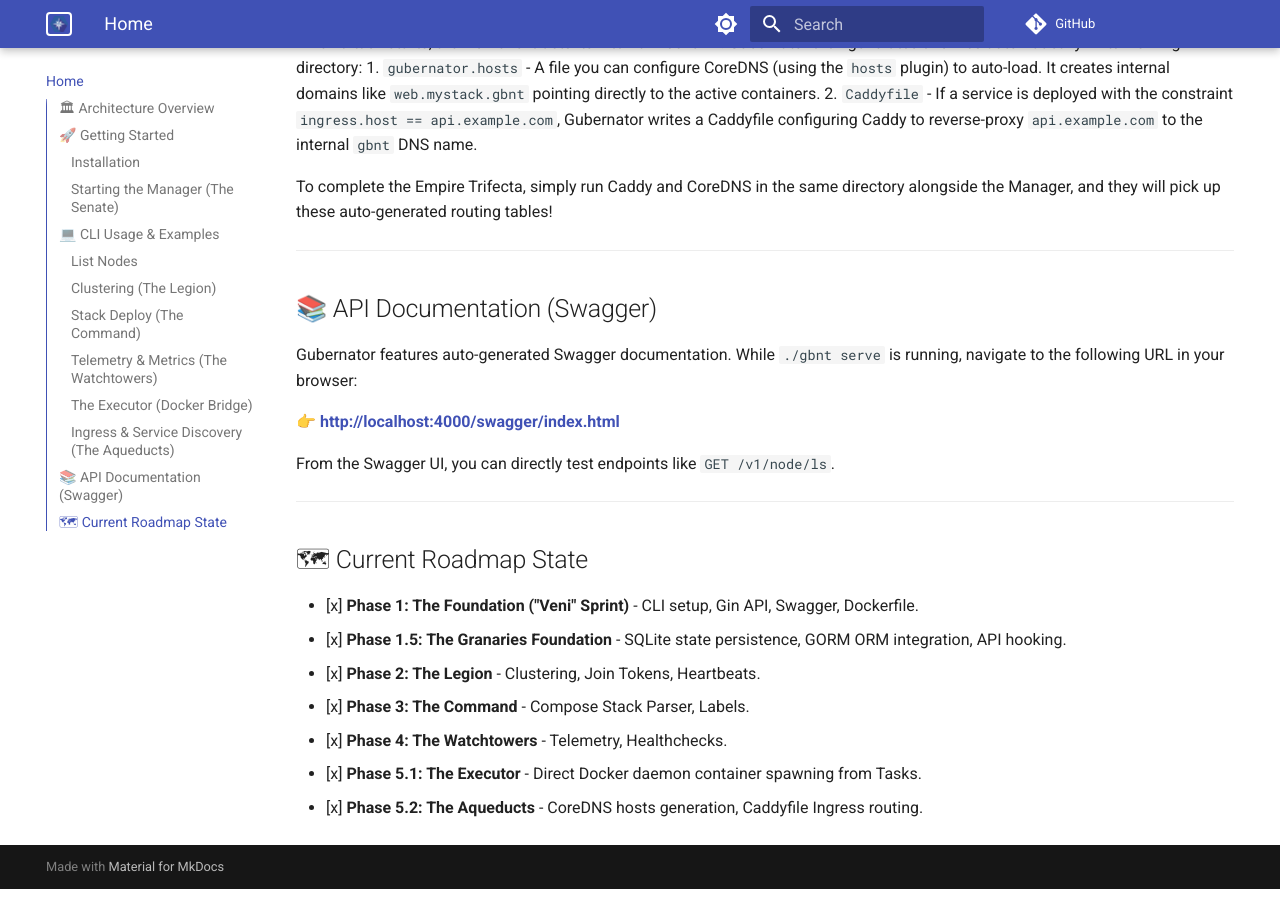
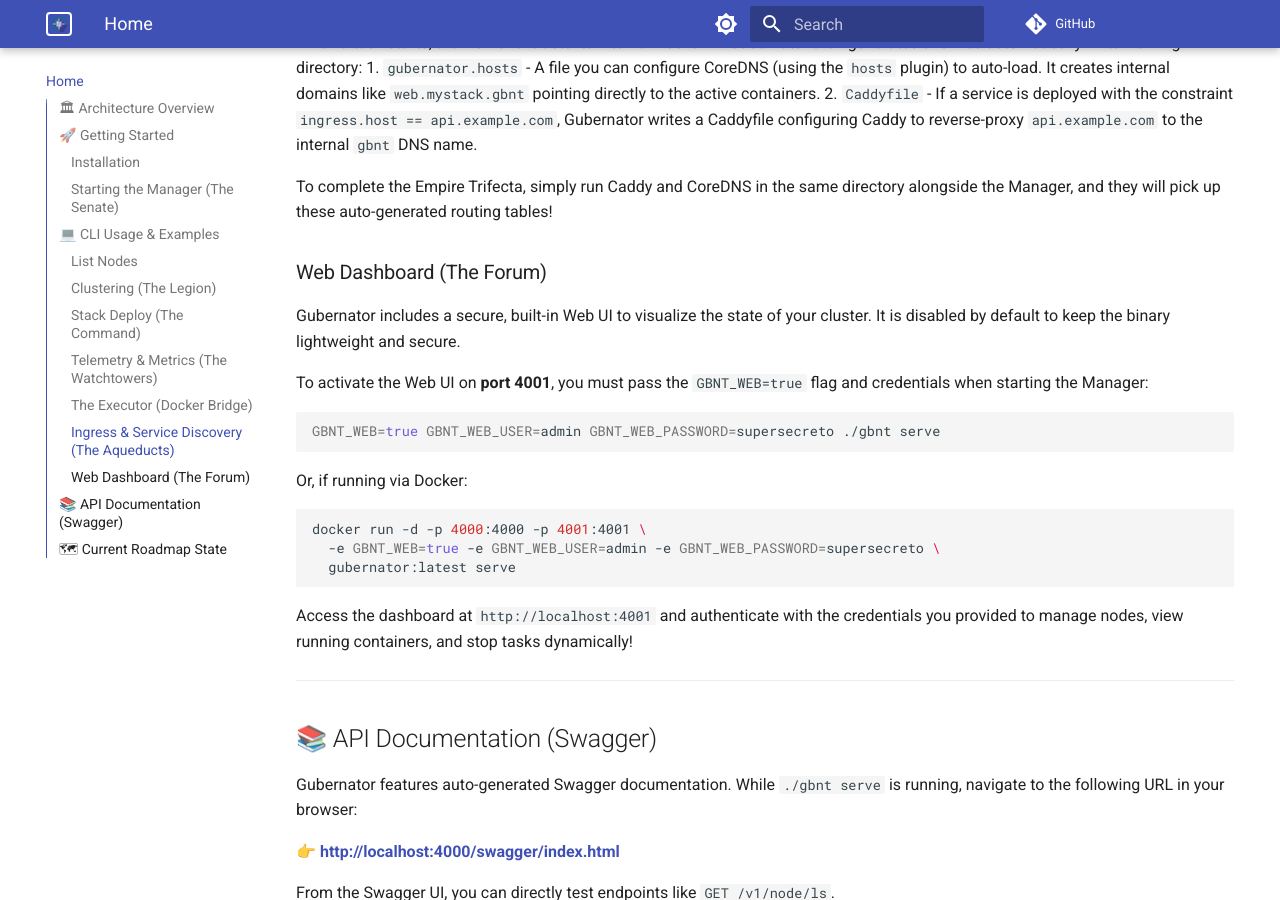
Before and after one commit to mario-ezquerro/gubernator, an MkDocs documentation site: the page built from docs/index.md, in a window 1280 px wide and 900 px high, scrolled down 3645 px. Built offline with MkDocs 1.6.1 and Material for MkDocs 9.7.7, drawn with Linux system fonts in a browser that asks for light colours; comment, search, counter and statistics services are not loaded.

Commit message:
docs: sync Web UI documentation to gh-pages

````diff
--- a/docs/index.md
+++ b/docs/index.md
@@ -168,6 +168,23 @@ When a task starts, the worker extracts its internal Docker IP. Gubernator then
 
 To complete the Empire Trifecta, simply run Caddy and CoreDNS in the same directory alongside the Manager, and they will pick up these auto-generated routing tables!
 
+### Web Dashboard (The Forum)
+
+Gubernator includes a secure, built-in Web UI to visualize the state of your cluster. It is disabled by default to keep the binary lightweight and secure.
+
+To activate the Web UI on **port 4001**, you must pass the `GBNT_WEB=true` flag and credentials when starting the Manager:
+```bash
+GBNT_WEB=true GBNT_WEB_USER=admin GBNT_WEB_PASSWORD=supersecreto ./gbnt serve
+```
+Or, if running via Docker:
+```bash
+docker run -d -p 4000:4000 -p 4001:4001 \
+  -e GBNT_WEB=true -e GBNT_WEB_USER=admin -e GBNT_WEB_PASSWORD=supersecreto \
+  gubernator:latest serve
+```
+
+Access the dashboard at `http://localhost:4001` and authenticate with the credentials you provided to manage nodes, view running containers, and stop tasks dynamically!
+
 ---
 
 ## 📚 API Documentation (Swagger)
````
Also changed, not shown: 1 other file.
